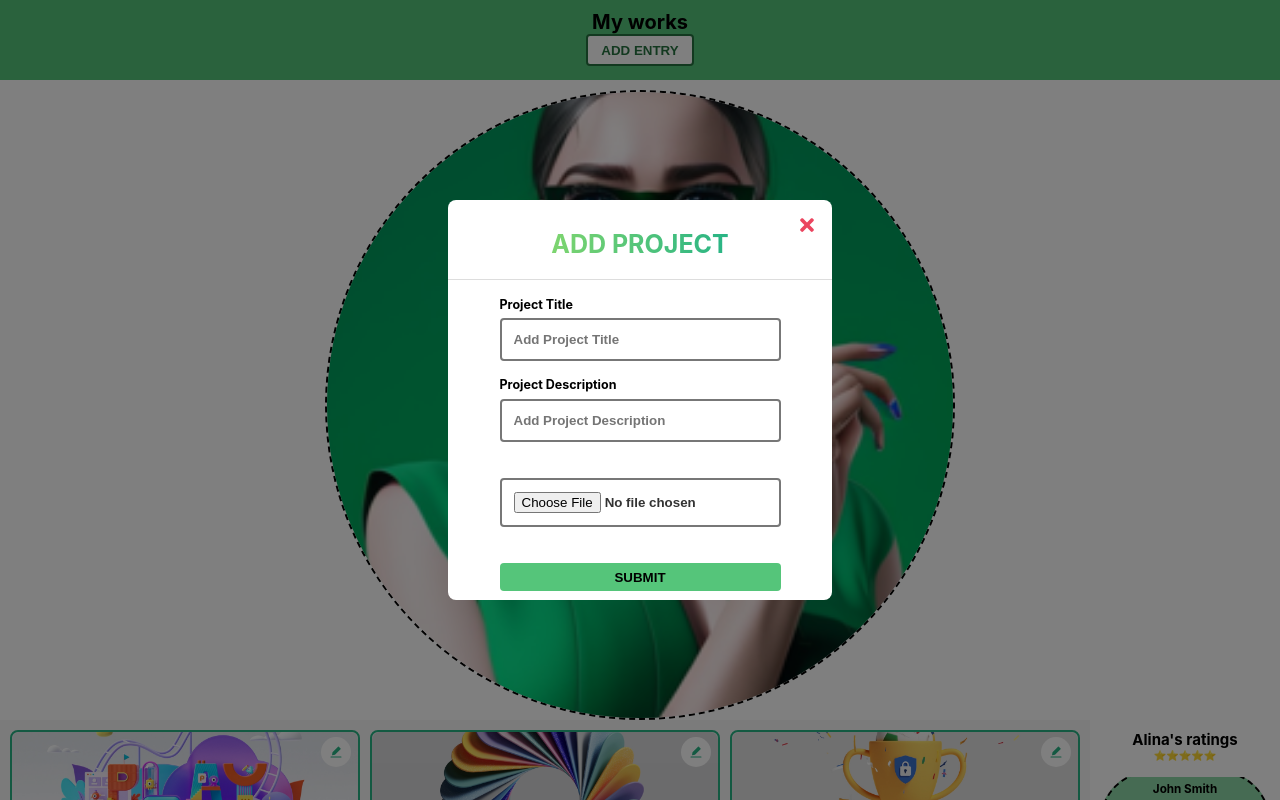
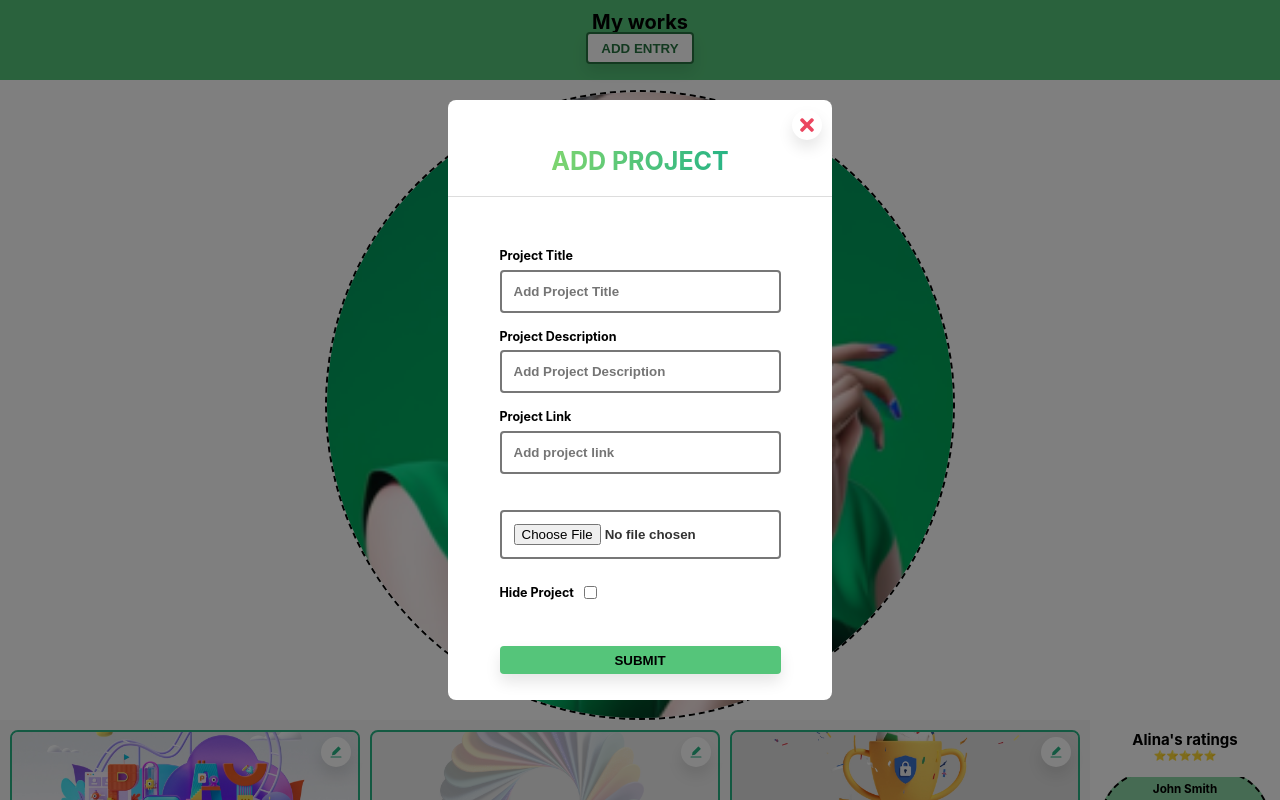
Before and after one commit to afrenchel/veziv_job-asignment, a React (Create React App) app: page / in a window 1280 px wide. Both pictures are taken after a click on the button "ADD ENTRY". Shown: the top 800 px of the page. Built offline with nearby package versions, Linux system fonts and the light colour scheme.

Commit message:
added hidden func added link in project

```diff
--- a/src/components/Card.jsx
+++ b/src/components/Card.jsx
@@ -5,7 +5,7 @@ import Button from "./Button";
 
 //@label Functional Imports
 
-import { AiFillDelete, AiFillEdit } from "react-icons/ai";
+import { AiFillDelete, AiFillEdit, AiFillEye } from "react-icons/ai";
 import { useWorksDispatch } from "../context/WorksContext";
 
 const Card = ({ work }) => {
@@ -21,7 +21,7 @@ const Card = ({ work }) => {
   };
 
   return (
-    <div className="card">
+    <div className={`card ${work.isHidden ? "card-hidden" : ""}`}>
       <img src={work.image} alt="" />
       <div className="card-info">
         <h3>{work.title}</h3>
@@ -42,6 +42,15 @@ const Card = ({ work }) => {
           handleClick={handleDeleteWork}
         />
       </div>
+      <div className="card-cta card-cta__link">
+        <a
+          href={work.link}
+          className="btn btn-tertiary-light btn-rounded "
+          target="_blank"
+        >
+          <AiFillEye />
+        </a>
+      </div>
     </div>
   );
 };
--- a/src/components/CardDetails.jsx
+++ b/src/components/CardDetails.jsx
@@ -13,10 +13,9 @@ const CardDetails = ({ currentCard, isEditing, setIsEditing }) => {
         />
       </div>
 
-      <div>
+      <div className="details-container__info">
         {!isEditing ? (
           <>
-            {" "}
             <h3>{currentCard?.title}</h3>
             <p>{currentCard?.description}</p>
             <Button
--- a/src/components/Form.jsx
+++ b/src/components/Form.jsx
@@ -15,6 +15,10 @@ const Form = ({ isEditing, setIsEditing, currentCard }) => {
   const [projectTitle, setProjectTitle] = useState("");
   const [projectDescription, setProjectDescription] = useState("");
   const [projectImg, setProjectImg] = useState(null);
+  const [projectLink, setProjectLink] = useState("");
+  const [projectStatus, setProjectStatus] = useState(
+    currentCard ? currentCard.isHidden : false
+  );
   const [errorInputImgMessage, setErrorInputImgMessage] = useState("");
   const [formErrorMessage, setFormErrorMessage] = useState("");
 
@@ -22,13 +26,20 @@ const Form = ({ isEditing, setIsEditing, currentCard }) => {
 
   const handleProjectTitleChange = (e) => {
     e.preventDefault();
-    console.log(e.target.value);
     setProjectTitle(e.target.value);
   };
 
   const handleProjectDescriptionChange = (e) => {
     e.preventDefault();
     setProjectDescription(e.target.value);
+  };
+  const handleProjectLinkChange = (e) => {
+    e.preventDefault();
+    setProjectLink(e.target.value);
+  };
+
+  const handleProjectStatusChange = (e) => {
+    setProjectStatus(e.target.checked);
   };
 
   const handleProjectImgChange = (e) => {
@@ -46,13 +57,15 @@ const Form = ({ isEditing, setIsEditing, currentCard }) => {
     e.preventDefault();
     const randomUUID = crypto.randomUUID();
     if (!isEditing) {
-      if (projectTitle && projectDescription && projectImg) {
+      if (projectTitle && projectDescription && projectImg && projectLink) {
         dispatch({
           type: "added",
           id: randomUUID,
           title: projectTitle,
           description: projectDescription,
           image: projectImg,
+          isHidden: projectStatus,
+          link: projectLink,
         });
         setFormErrorMessage("");
       } else {
@@ -68,6 +81,7 @@ const Form = ({ isEditing, setIsEditing, currentCard }) => {
             ? projectDescription
             : currentCard.description,
           image: projectImg ? projectImg : currentCard.image,
+          isHidden: projectStatus,
         },
       });
       setIsEditing(false);
@@ -93,6 +107,13 @@ const Form = ({ isEditing, setIsEditing, currentCard }) => {
         value={projectDescription}
         label={"Project Description"}
       />
+      <Input
+        placeholder={"Add project link"}
+        onChange={handleProjectLinkChange}
+        name={"link"}
+        value={projectLink}
+        label={"Project Link"}
+      />
 
       <Input
         type={"file"}
@@ -101,6 +122,13 @@ const Form = ({ isEditing, setIsEditing, currentCard }) => {
         defaultValue={projectImg}
         onChange={handleProjectImgChange}
         errorMessage={errorInputImgMessage}
+      />
+
+      <Input
+        type={"checkbox"}
+        label={"Hide Project"}
+        checked={projectStatus}
+        onChange={handleProjectStatusChange}
       />
 
       <span className="text-danger">{formErrorMessage}</span>
--- a/src/components/Input.jsx
+++ b/src/components/Input.jsx
@@ -2,6 +2,7 @@ import React, { useId } from "react";
 
 const Input = ({
   type = "text",
+  checked,
   onChange,
   name,
   value,
@@ -14,7 +15,11 @@ const Input = ({
   const uniqueId = useId();
 
   return (
-    <div className="input-container">
+    <div
+      className={`input-container ${
+        type === "checkbox" ? "input-container__check" : ""
+      }`}
+    >
       <label
         className={`${accept ? "label-img-input" : ""}`}
         htmlFor={uniqueId}
@@ -28,6 +33,7 @@ const Input = ({
         name={name}
         onChange={onChange}
         value={value}
+        checked={checked}
         placeholder={placeholder}
         accept={accept}
         defaultValue={defaultValue}
--- a/src/context/WorksContext.js
+++ b/src/context/WorksContext.js
@@ -42,6 +42,8 @@ function worksReducer(state, action) {
             title: action.title,
             description: action.description,
             image: action.image,
+            isHidden: action.isHidden,
+            link: action.link,
           },
         ],
       };
--- a/src/data/portfolio.js
+++ b/src/data/portfolio.js
@@ -15,7 +15,8 @@ export const works = [
     description: "Developed an e-commerce website using React and Node.js",
     image: Proj1,
     client: "Acme Corp",
-    status: "Completed",
+    isHidden: false,
+    link: "https://www.fiverr.com/users/phoebe_johnson/portfolio/NjI1ZmZiMTI3YzZmNjEwMDAxZWRhMDM1",
   },
   {
     id: crypto.randomUUID(),
@@ -24,7 +25,8 @@ export const works = [
       "Built an online marketplace using React, Node.js, and MongoDB",
     image: Proj2,
     client: "XYZ Inc",
-    status: "In progress",
+    isHidden: true,
+    link: "https://www.fiverr.com/users/phoebe_johnson/portfolio/NjI4ZGJjMWQ0M2ZjMGMwMDAxNjc5MTQz",
   },
   {
     id: crypto.randomUUID(),
@@ -33,7 +35,8 @@ export const works = [
       "Designed and developed a cross-platform mobile app using React Native",
     image: Proj3,
     client: "ABC Corp",
-    status: "Completed",
+    isHidden: false,
+    link: "https://www.fiverr.com/users/phoebe_johnson/portfolio/NjI4ZGJmZmFiYTIxMDgwMDAxYzNlMTlm",
   },
   {
     id: crypto.randomUUID(),
@@ -42,7 +45,8 @@ export const works = [
       "Created a responsive website design using HTML, CSS, and JavaScript",
     image: Proj4,
     client: "John Smith",
-    status: "Completed",
+    isHidden: false,
+    link: "https://www.fiverr.com/users/phoebe_johnson/portfolio/NjI4ZGMyNWRlNWI3NWUwMDAxNzgyOGI2",
   },
   {
     id: crypto.randomUUID(),
@@ -51,7 +55,8 @@ export const works = [
       "Designed and developed a custom WordPress theme using PHP, HTML, and CSS",
     image: Proj5,
     client: "Jane Doe",
-    status: "In progress",
+    isHidden: true,
+    link: "https://www.fiverr.com/users/phoebe_johnson/portfolio/NjI4ZGM0OTljMTRhNTAwMDAxNWQzNjYw",
   },
   {
     id: crypto.randomUUID(),
@@ -60,7 +65,8 @@ export const works = [
       "Developed a social media campaign strategy and created social media content for a client",
     image: Proj6,
     client: "ABC Corp",
-    status: "Completed",
+    isHidden: false,
+    link: "https://www.fiverr.com/users/phoebe_johnson/portfolio/NjI4ZGM3NGRlNWI3NWUwMDAxNzgyOWU5",
   },
   {
     id: crypto.randomUUID(),
@@ -69,7 +75,8 @@ export const works = [
       "Built a chatbot using Node.js and Dialogflow for a customer service application",
     image: Proj7,
     client: "XYZ Inc",
-    status: "In progress",
+    isHidden: true,
+    link: "https://www.fiverr.com/users/phoebe_johnson/portfolio/NjI5NTM2Y2U5MGJiOTQwMDAxYzAzNTI1",
   },
 
   {
@@ -79,7 +86,8 @@ export const works = [
       "Designed and developed a custom WordPress theme using PHP, HTML, and CSS",
     image: Proj8,
     client: "Jane Doe",
-    status: "In progress",
+    isHidden: true,
+    link: "https://www.fiverr.com/users/phoebe_johnson/portfolio/NjI5NTNiYzdjMTRhNTAwMDAxNWU5YTMx",
   },
 
   {
@@ -89,7 +97,8 @@ export const works = [
       "Developed a social media advertise strategy and created social media content for a company",
     image: Proj9,
     client: "ABC Corp",
-    status: "Completed",
+    isHidden: false,
+    link: "https://www.fiverr.com/users/zarah_khaan/portfolio/NjMzMTc4ODk2Y2UzODQwMDAxZTBkZjkx",
   },
   // {
   //   "id": 10,
@@ -97,6 +106,6 @@ export const works = [
   //   "description": "Built a chatbot using Node.js and Dialogflow for a customer service application",
   //   "image": "https://via.placeholder.com/500x300.png?text=Project+7",
   //   "client": "XYZ Inc",
-  //   "status": "In progress",
+  //   "isHidden": true,
   // }
 ];
--- a/src/sass/abstracts/_variables.scss
+++ b/src/sass/abstracts/_variables.scss
@@ -24,6 +24,7 @@ $default-font-size: 1.6rem;
 $base-padding: 0.5em;
 $border-radius: 8px;
 $border-radius-sm: 4px;
+$button-box-shadow: 0px 8px 15px rgba(0, 0, 0, 0.1);
 
 $colors: (
   "primary": $color-primary,
@@ -35,4 +36,5 @@ $colors: (
   "tertiary-light": $color-tertiary-light,
   "danger": $color-danger,
   "white": $color-white,
+  "black": $color-black,
 );
--- a/src/sass/components/_button.scss
+++ b/src/sass/components/_button.scss
@@ -11,13 +11,16 @@
     text-transform: uppercase;
     font-weight: 600;
     border-radius: $border-radius-sm;
+    box-shadow: $button-box-shadow;
 
     &:hover,
     &:focus {
       color: darken($col, 25%);
+      transform: translateY(-2px);
     }
     &:active {
       border: 1px solid darken($col, 25%);
+      transform: translateY(-1px);
     }
   }
 }
--- a/src/sass/components/_card.scss
+++ b/src/sass/components/_card.scss
@@ -12,6 +12,12 @@
     border: 2px solid $color-primary-dark;
     border-radius: $border-radius;
     position: relative;
+
+    &-hidden {
+      & > *:not(.card-cta) {
+        opacity: 0.25;
+      }
+    }
 
     .card-info {
       margin: 0.5em 1em;
@@ -44,12 +50,16 @@
         left: 2%;
         bottom: 2%;
       }
+      &__link {
+        right: 2%;
+        bottom: 2%;
+      }
     }
 
     img {
       height: 60%;
       object-fit: cover;
-      border-radius: $border-radius;
+      border-radius: 6px;
     }
   }
 }
--- a/src/sass/components/_form.scss
+++ b/src/sass/components/_form.scss
@@ -11,6 +11,17 @@ form {
     margin-bottom: 1.6em;
     max-width: 300px;
     text-align: start;
+
+    &__check {
+      display: flex;
+      input[type="checkbox"] {
+        accent-color: $color-primary;
+        width: fit-content;
+        cursor: pointer;
+        margin-top: 0;
+        margin-left: 0.75em;
+      }
+    }
 
     &__file {
       position: relative;
--- a/src/sass/components/_modal.scss
+++ b/src/sass/components/_modal.scss
@@ -28,7 +28,7 @@
 
   &.add-entry {
     width: 30vw;
-    height: 50vh;
+    height: 75vh;
   }
 
   &.details {
@@ -44,6 +44,11 @@
         img {
           height: 100%;
         }
+      }
+      &__info {
+        display: flex;
+        flex-direction: column;
+        gap: 1em;
       }
     }
   }
```
